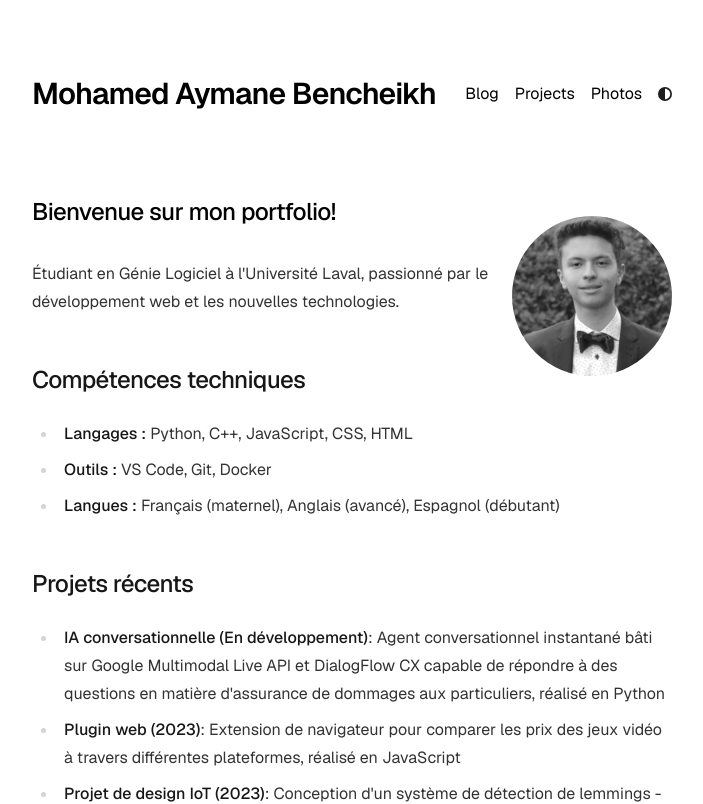
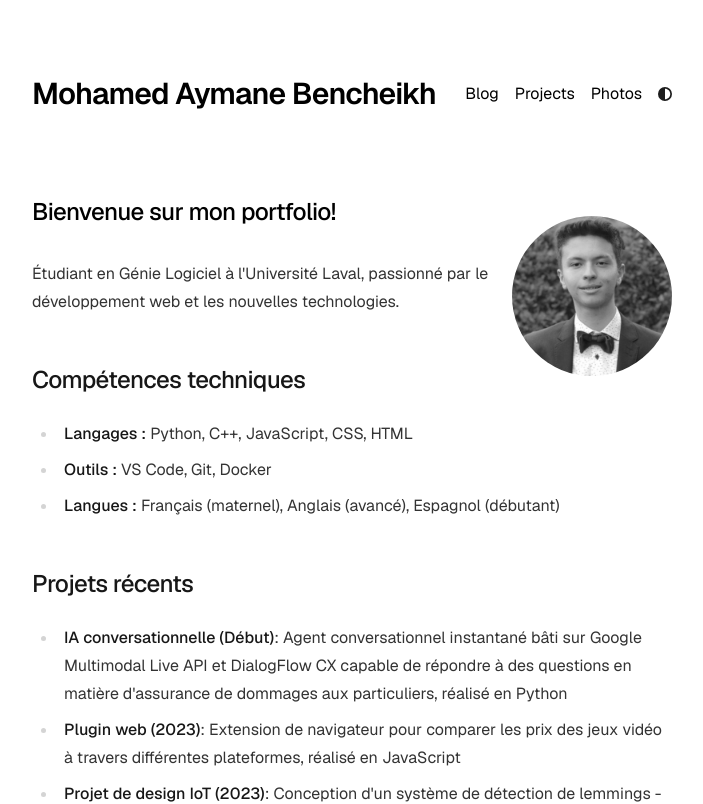
Before and after one commit to maben221/portfolio-maben221, a Next.js app: page / in a window 1280 px wide. Shown: the top 804 px of the page, without its empty margins (288-991 px from the left). Built offline with nearby package versions, Linux system fonts and the light colour scheme.

Commit message:
update front page

```diff
--- a/app/page.tsx
+++ b/app/page.tsx
@@ -36,7 +36,7 @@ export default function Page() {
         <h2>Projets récents</h2>
         <ul>
           <li>
-            <strong>IA conversationnelle (En développement)</strong>: Agent conversationnel instantané
+            <strong>IA conversationnelle (Début)</strong>: Agent conversationnel instantané
             bâti sur Google Multimodal Live API et DialogFlow CX
             capable de répondre à des questions en matière d'assurance de dommages aux particuliers, réalisé en Python
           </li>
```
